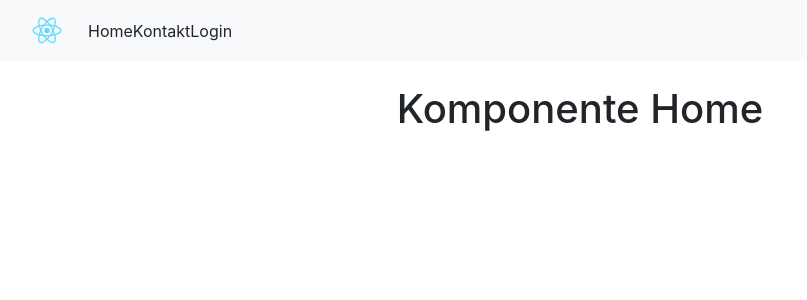
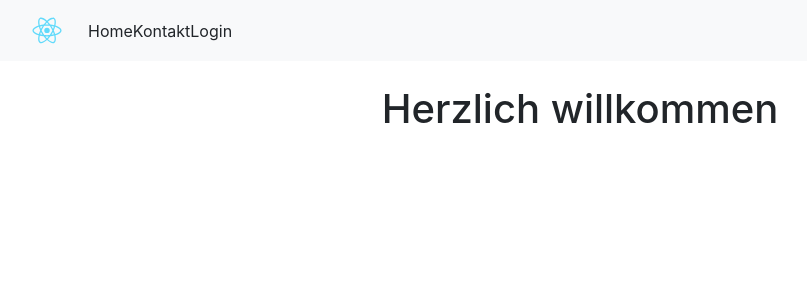
Before and after one commit to Weltraumbiene/user-profile-app-franneck, a React (Create React App) app: page / in a window 1280 px wide. Shown: the top 300 px of the page, without its empty margins (60-867 px from the left). Built offline with nearby package versions, Linux system fonts and the light colour scheme.

Commit message:
Uplift state for login from Login to App component.

```diff
--- a/src/App.js
+++ b/src/App.js
@@ -1,3 +1,4 @@
+import React, { useState } from 'react';
 import './App.css';
 
 import { Routes, Route } from 'react-router-dom';
@@ -9,6 +10,8 @@ import Navigation from './components/Navigation';
 import Login from './components/Login';
 
 function App() {
+  const [isLoggedIn, setIsLoggedIn] = useState(false);
+
   return (
     <div className="App">
 
@@ -18,7 +21,7 @@ function App() {
         <Routes>
           <Route path="/" element={<Home />} />
           <Route path="/contact" element={<Contact />} />
-          <Route path="/login" element={<Login />} />
+          <Route path="/login" element={<Login isLoggedIn={isLoggedIn} setIsLoggedIn={setIsLoggedIn} />} />
         </Routes>
       </Container>
 
--- a/src/components/Home.js
+++ b/src/components/Home.js
@@ -1,7 +1,8 @@
 import React from 'react';
 
+
 const Home = () => {
-    return <h1>Komponente Home</h1>;
+    return (<h1>Herzlich willkommen</h1>)
 }
 
 export default Home;
--- a/src/components/Login.js
+++ b/src/components/Login.js
@@ -10,8 +10,7 @@ function ToggleButton({ isLoggedIn, onToggle }) {
     );
 }
 
-function Login() {
-    const [isLoggedIn, setIsLoggedIn] = useState(false);
+function Login({isLoggedIn, setIsLoggedIn}) {
     const [message, setMessage] = useState('');
 
     const handleToggleLogin = () => {
```
